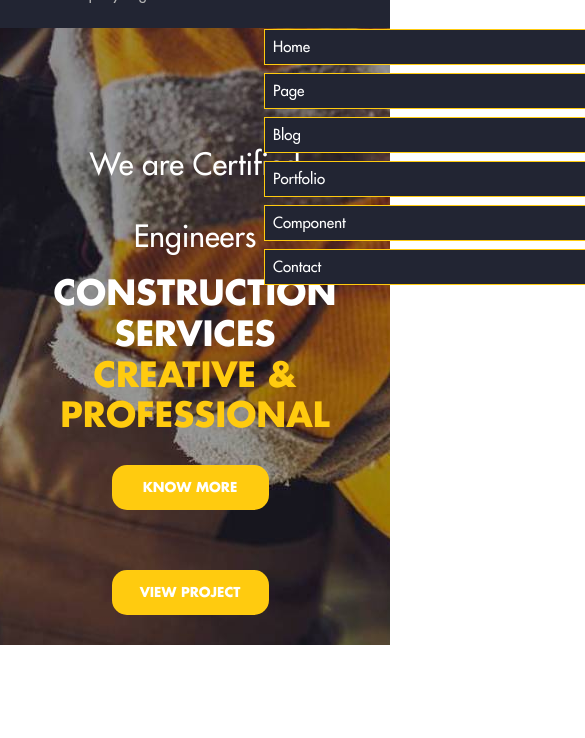
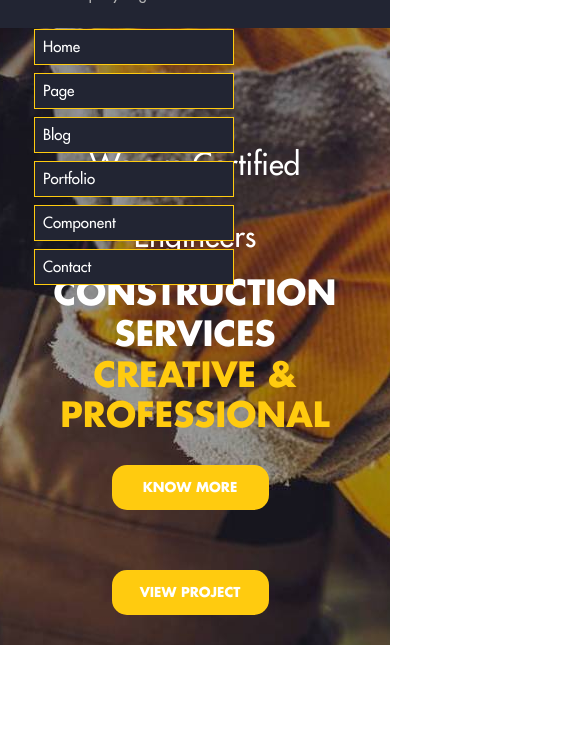
Before and after one commit to phuctd99/TEST, a plain HTML site: page index.html in a window 390 px wide. Both pictures are taken after a click on the picture 369 px from the left and 88 px from the top of the page. Shown: the part 106-844 px from the top of the page, 585 px wide, since content can reach past the window. Drawn offline with Linux system fonts and the light colour scheme.

Commit message:
Update responsive.css

```diff
--- a/css/responsive.css
+++ b/css/responsive.css
@@ -82,7 +82,7 @@
 		display: none;
 	}
 	.navigation{
-		transform: translate(700px,54px);
+		transform: translate(-500px,54px);
 		position: absolute;
 	}
 	.navigation.open ul li{
@@ -94,6 +94,7 @@
 		border: 1px solid #ffcb0f;
 		background-color: #222533;
 		float: left;
+		max-width: 200px;
 	}
 	.navigation.open ul li:hover{
 		background-color: #ffcb0f;
@@ -104,7 +105,7 @@
 		color: #ffffff;
 	}
 	.navigation.open{
-		transform: translate(230px, 54px);
+		transform: translate(0px, 54px);
 		transition: transform 1.2s;
 	}
 	.navigation.open #hid{
```
